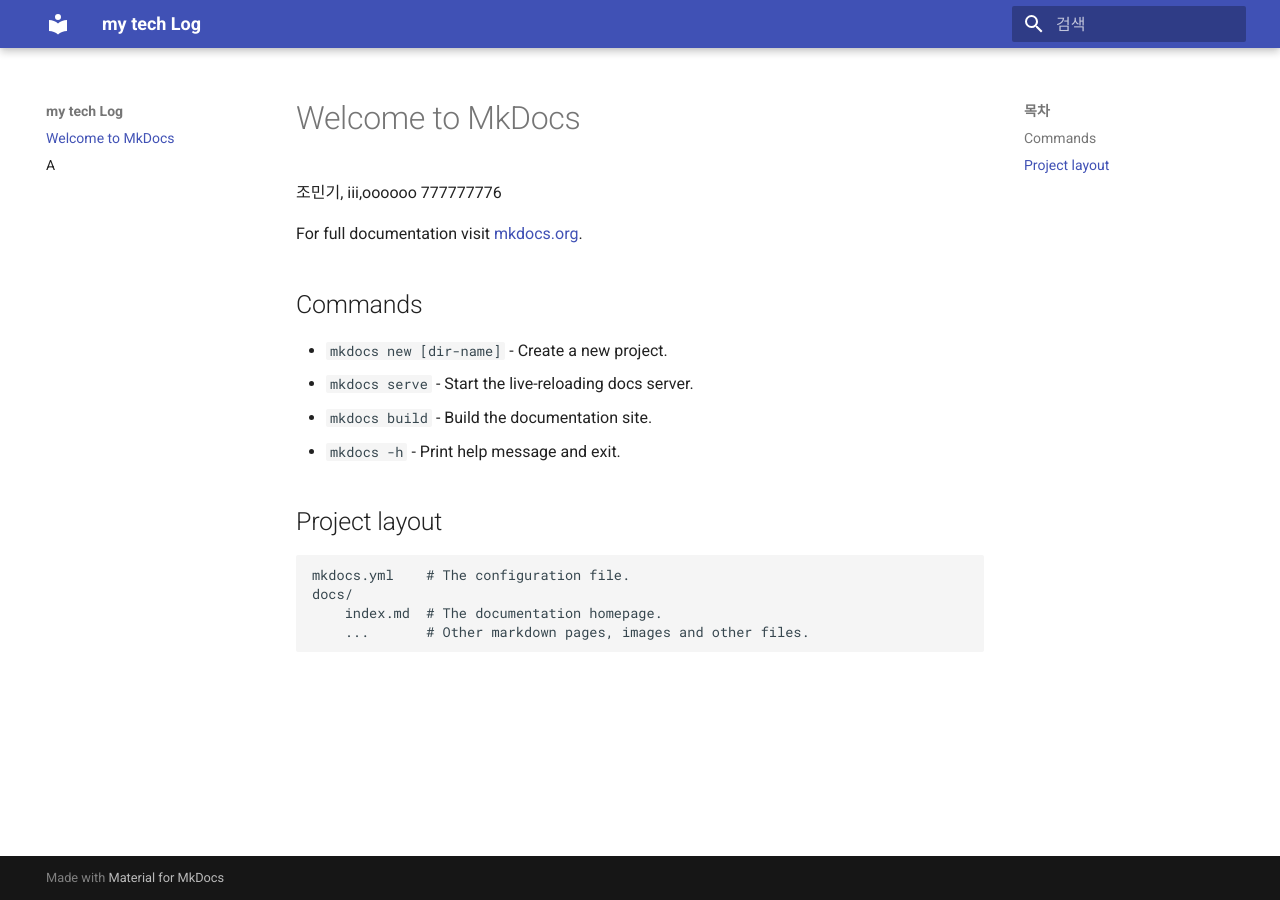
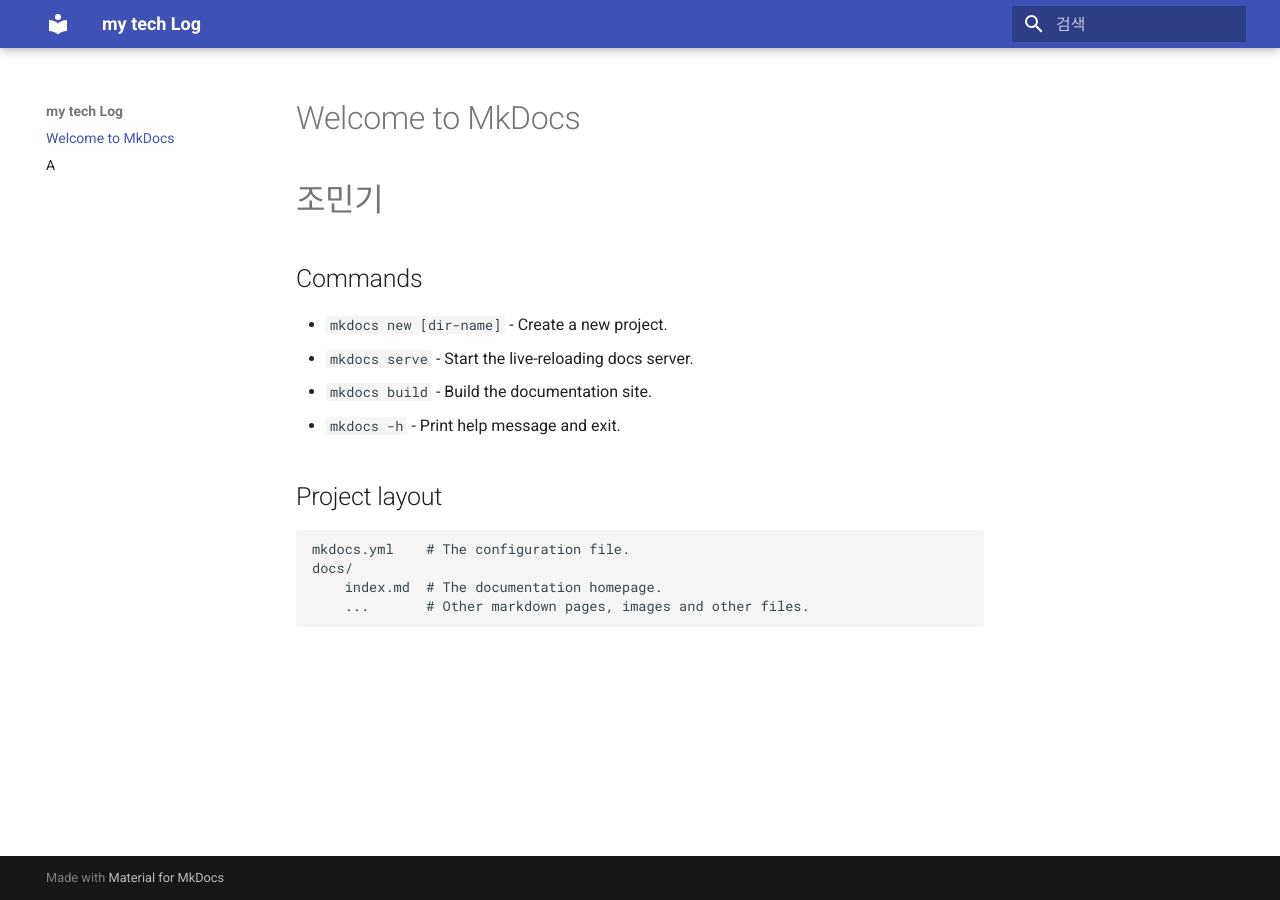
Before and after one commit to mingi10cho-sketch/mingi10cho-sketch.github.io, an MkDocs documentation site: the page built from docs/index.md, in a window 1280 px wide. Built offline with MkDocs 1.6.1 and Material for MkDocs 9.7.7, drawn with Linux system fonts in a browser that asks for light colours.

Commit message:
Update index.md

```diff
--- a/docs/index.md
+++ b/docs/index.md
@@ -1,9 +1,7 @@
 # Welcome to MkDocs
 
-조민기, iii,oooooo 777777776
+# 조민기
 
-
-For full documentation visit [mkdocs.org](https://www.mkdocs.org).
 
 ## Commands
 
```
